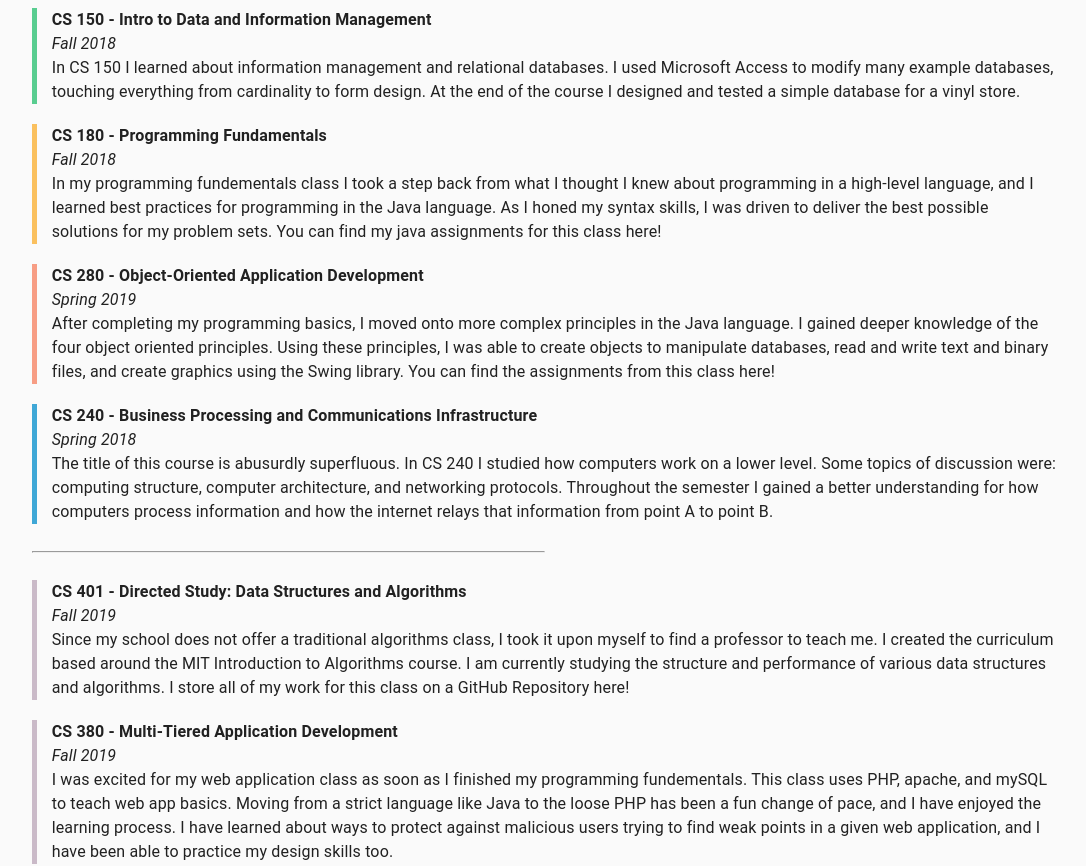
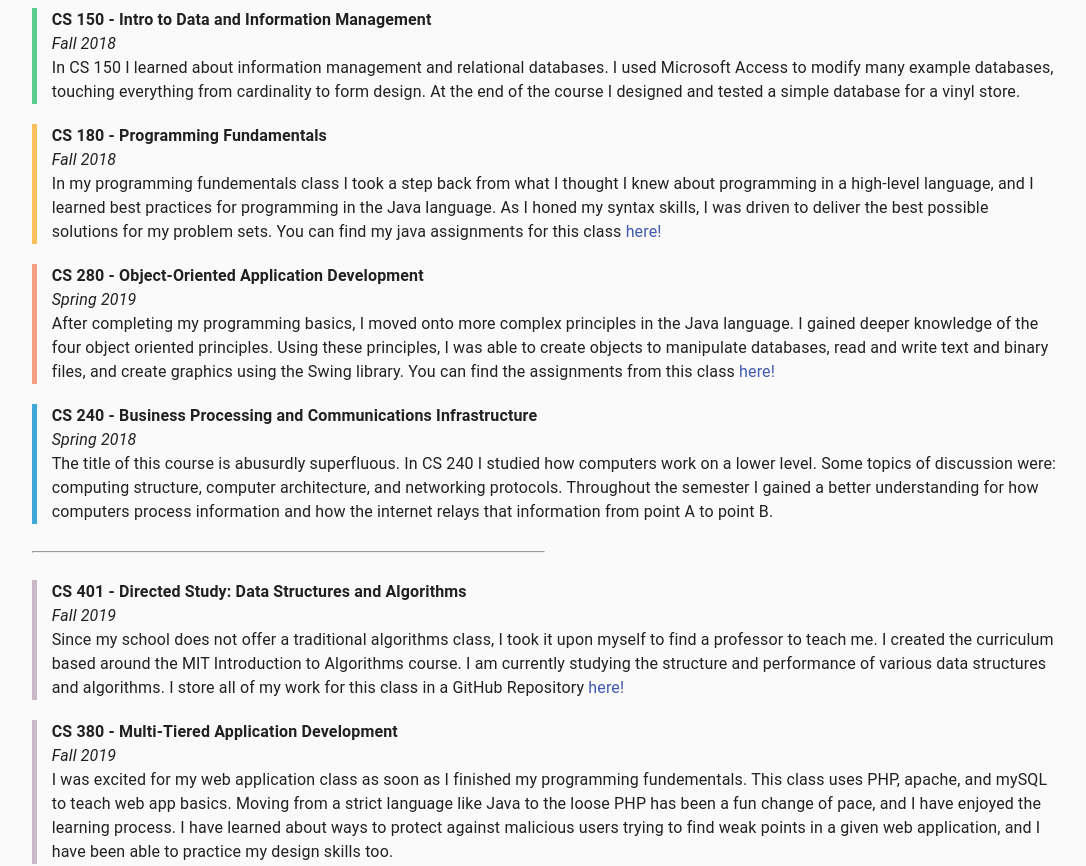
Before and after one commit to zfeldman7/zach-feld, a React (Create React App) app: page / in a window 1280 px wide. Shown: the part 1460-2326 px from the top of the page, without its empty margins (95-1181 px from the left). Built offline with nearby package versions, Linux system fonts and the light colour scheme.

Commit message:
add coursework details

```diff
--- a/src/components/Content/Coursework.tsx
+++ b/src/components/Content/Coursework.tsx
@@ -1,7 +1,7 @@
 import React, { FC } from 'react';
 
 import { contentStyles } from './Content.theme';
-import { Grid, Typography, Box } from '@material-ui/core';
+import { Grid, Typography, Box, Link } from '@material-ui/core';
 
 
 export const Coursework: FC = () => {
@@ -34,7 +34,7 @@ export const Coursework: FC = () => {
                 <i>Fall 2018</i><br />
                 In my programming fundementals class I took a step back from what I thought I knew about programming in a high-level language,
                 and I learned best practices for programming in the Java language. As I honed my syntax skills, I was driven to deliver the best
-                possible solutions for my problem sets. You can find my java assignments for this class here!
+                possible solutions for my problem sets. You can find my java assignments for this class <Link href="https://github.com/zfeldman7/java-assignments">here!</Link>
             </Typography>
         </Box>
         <br />
@@ -46,7 +46,7 @@ export const Coursework: FC = () => {
                 I gained deeper knowledge of the four object oriented principles. Using these principles,
                 I was able to create objects to manipulate databases,
                 read and write text and binary files, and create graphics using the Swing library.
-                You can find the assignments from this class here!
+                You can find the assignments from this class <Link href="https://github.com/zfeldman7/java-assignments">here!</Link>
             </Typography>
         </Box>
         <br />
@@ -68,7 +68,7 @@ export const Coursework: FC = () => {
                 Since my school does not offer a traditional algorithms class, I took it upon myself to find a professor to teach me.
                 I created the curriculum based around the MIT Introduction to Algorithms course.
                 I am currently studying the structure and performance of various data structures and algorithms.
-                I store all of my work for this class on a GitHub Repository here!
+                I store all of my work for this class in a GitHub Repository <Link href="https://github.com/zfeldman7/data-structures-algorithms">here!</Link>
             </Typography>
         </Box>
         <br />
```
